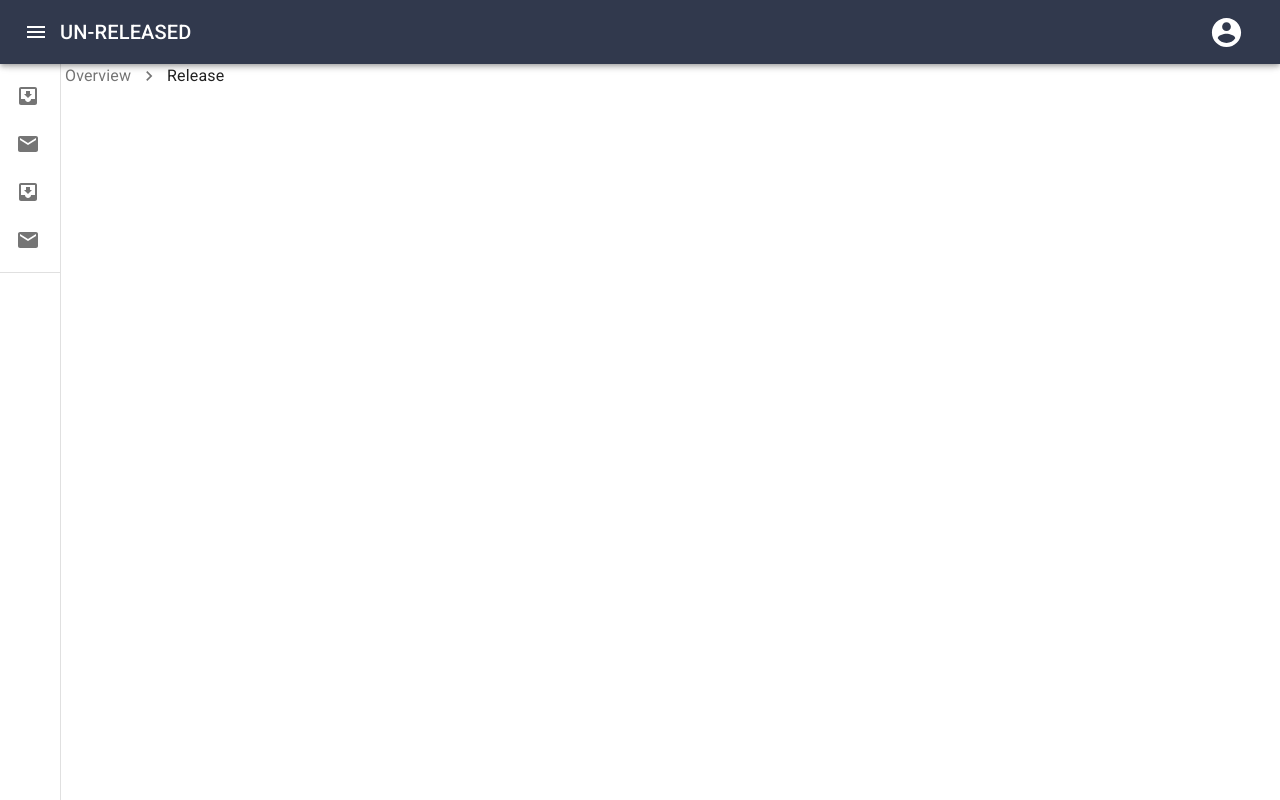
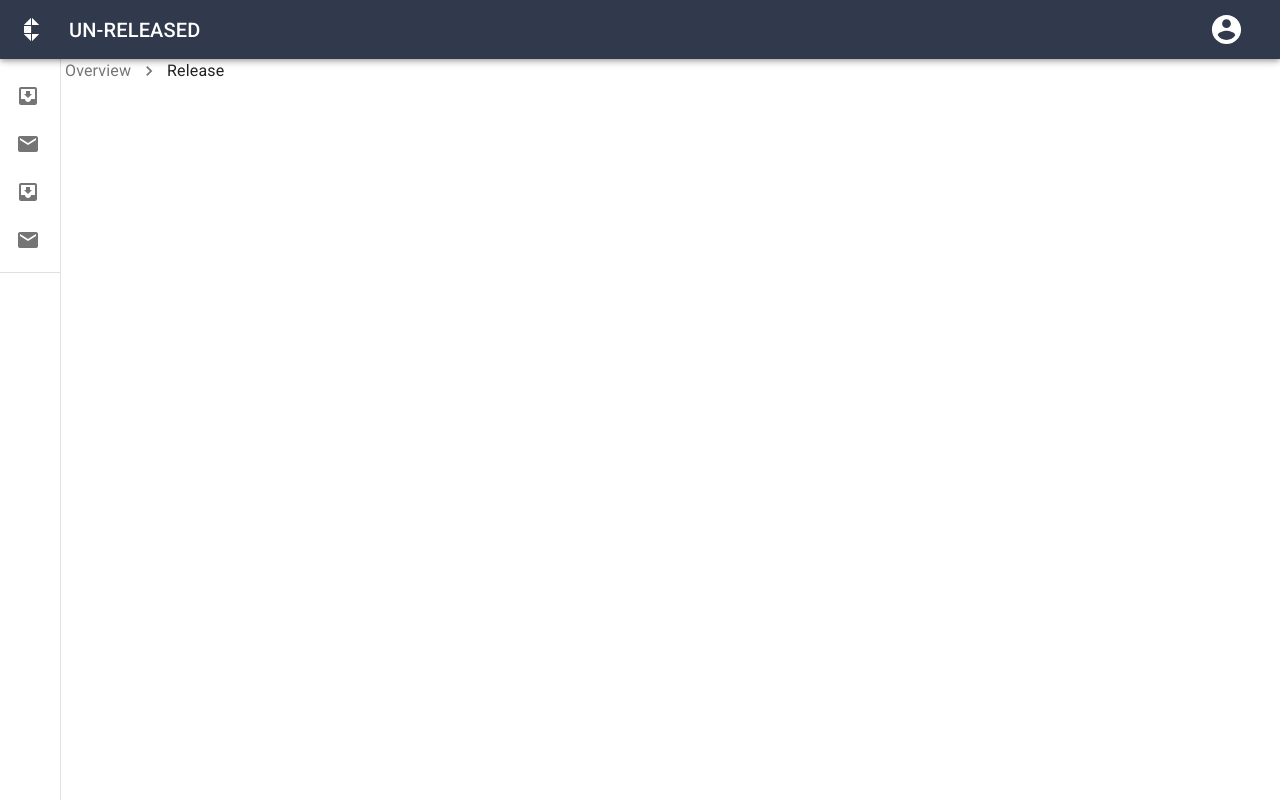
Before and after one commit to amitfbg/canvas-demo, a React (Create React App) app: page / in a window 1280 px wide. Built offline with nearby package versions, Linux system fonts and the light colour scheme.

Commit message:
Header fixed

```diff
--- a/src/components/header/Header.js
+++ b/src/components/header/Header.js
@@ -6,34 +6,42 @@ import {
   Typography,
 } from "@material-ui/core";
 import React from "react";
-import MenuIcon from "@material-ui/icons/Menu";
 import AccountCircleIcon from "@material-ui/icons/AccountCircle";
+import { ReactComponent as Logo } from "../../assets/logo-canvas.svg";
 
 
 const useStyles = makeStyles((theme) => ({
   root: {
     backgroundColor: "#31394d",
-    zIndex:theme.zIndex.drawer+1
+    zIndex:theme.zIndex.drawer+1,
   },
   accountButton: {
     marginLeft: "auto",
   },
+  toolBar:{
+    minHeight:48,
+    paddingLeft:24
+  },
+  heading:{
+    paddingLeft:18
+
+  }
 }));
 function Header() {
   const classes = useStyles();
   return (
     <>
       <AppBar position="sticky" className={classes.root}>
-        <Toolbar>
+        <Toolbar className={classes.toolBar}>
           <IconButton
             edge="start"
             // className={classes.menuButton}
             color="inherit"
             aria-label="menu"
           >
-            <MenuIcon />
+            <Logo/>
           </IconButton>
-          <Typography variant="h6">UN-RELEASED</Typography>
+          <Typography variant="h6" className={classes.heading} >UN-RELEASED</Typography>
           <IconButton
             className={classes.accountButton}
             color="inherit"
```
Also changed, not shown: src/assets/logo-canvas.svg (added).
